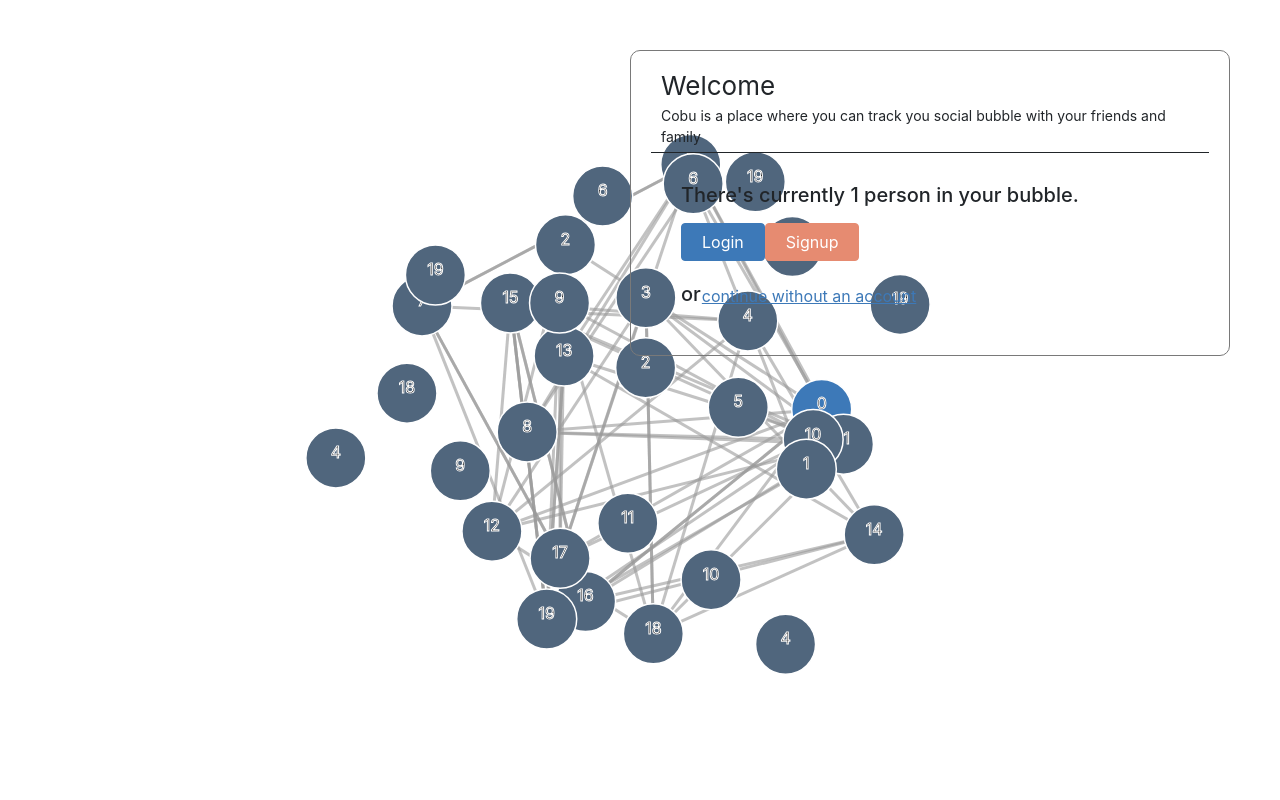
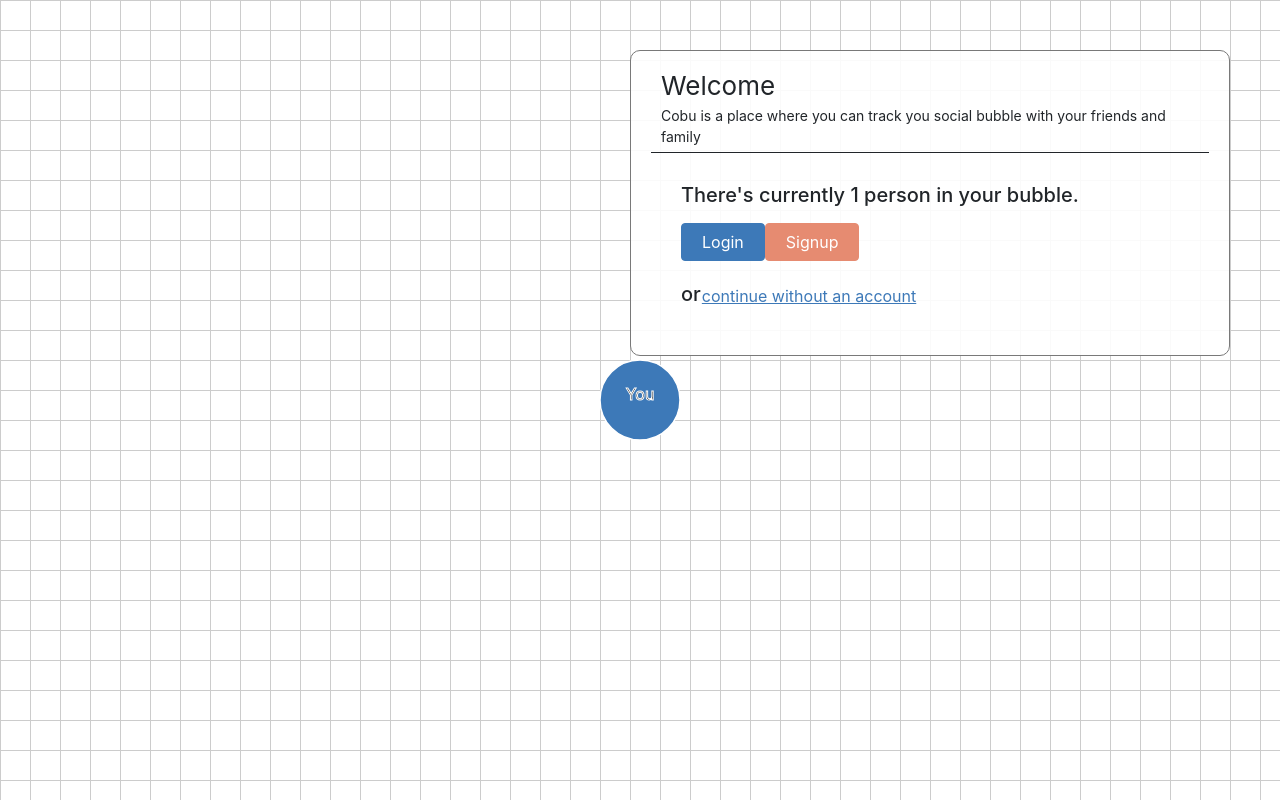
Before and after one commit to Gordon-Yeh/covid-bubble, a React (Create React App) app in the folder web/: page / in a window 1280 px wide. Built offline with nearby package versions, Linux system fonts and the light colour scheme.

Commit message:
add grid to background; highlight node and edge on selection

```diff
--- a/web/src/App.scss
+++ b/web/src/App.scss
@@ -16,4 +16,9 @@
   top: 0;
   z-index: 0;
   overflow: scroll;
+  width: 100%;
+  background-image:
+    repeating-linear-gradient(#ccc 0 1px, transparent 1px 100%),
+    repeating-linear-gradient(90deg, #ccc 0 1px, transparent 1px 100%);
+  background-size: 30px 30px;
 }
--- a/web/src/App.tsx
+++ b/web/src/App.tsx
@@ -9,8 +9,8 @@
     id: 0, email: 'demo@email.com', firstName: 'demo', lastName: 'demo', username: 'demo'
   });
   let a = getFakeNetwork()
-  const [ bubble, setBubble ] = useState(a);
-  const [ selectedNode, setSelectedNode ] = useState(null);
+  const [ bubble, setBubble ] = useState({});
+  const [ selectedNode, setSelectedNode ] = useState({});
 
   // const [ bubble, setBubble ] = useState({ [user.id]: { ...user } });
 
@@ -36,7 +36,7 @@
           width={window.outerWidth}
           height={window.outerHeight}
           graph={bubble}
-          root={{id: 0}}
+          root={user}
         />
       </div>
     </div>
--- a/web/src/components/D3NetworkGraph.tsx
+++ b/web/src/components/D3NetworkGraph.tsx
@@ -24,7 +24,7 @@
   useEffect(() => {
     const [ nodes, links ] = parseGraph(graph, root);
     const svg = d3.select(svgRef.current);
-    let lastSelected = null;
+    let selectedNodeId = null;
 
     console.log('nodes:', nodes);
     console.log('links:', links);
@@ -33,10 +33,20 @@
       switch(node.id) {
         case root.id:
           return colors.primary;
+        case selectedNodeId:
+          return colors.secondary;
         default:
           return colors.dark;
       }
     }
+
+    function getLinkColor(link) : string {
+      if (link.source.id === selectedNodeId || link.target.id === selectedNodeId)
+        return colors.secondary;
+      else
+        return colors.dark;
+    }
+
 
     const simulation = d3.forceSimulation(nodes)
       .force('charge',
@@ -47,12 +57,12 @@
       .force("center", d3.forceCenter(width / 2, height / 2));
 
     const link = svg.append("g")
-        .attr("stroke", "#999")
         .attr("stroke-opacity", 0.6)
       .selectAll("line")
       .data(links)
       .join("line")
-        .attr("stroke-width", linkWidth);
+        .attr("stroke-width", linkWidth)
+        .attr("stroke", getLinkColor);
 
     const nodeGroup = svg.append("g")
         .attr("stroke", "#fff")
@@ -65,19 +75,16 @@
       .append("circle")
       .attr("r", nodeRadius)
       .attr("fill", getNodeColor)
-      .on('click', function(this, d) {
-        d3.select(this)
-          .style('fill', colors.secondary);
-        d3.select(lastSelected)
-          .style('fill', colors.dark);
-        lastSelected = this;
+      .call(onDrag(simulation))
+      .on('click', function(this, event, d) {
+        console.log('click', this, d)
+        selectedNodeId = d.id;
         setSelectedNode(d.data);
-      })
-      .call(onDrag(simulation));
+      });
 
     const label = nodeGroup
       .append('text')
-      .text(d => d.id)
+      .text(d => d.data && d.data.name ? d.data.name : d.id)
       .attr('text-anchor', 'middle')
       .attr('stroke-width', '1px');
 
@@ -89,16 +96,24 @@
           .attr("x1", d => d.source.x)
           .attr("y1", d => d.source.y)
           .attr("x2", d => d.target.x)
-          .attr("y2", d => d.target.y);
+          .attr("y2", d => d.target.y)
+          .attr('stroke', getLinkColor);
 
       node
           .attr("cx", d => d.x)
-          .attr("cy", d => d.y);
+          .attr("cy", d => d.y)
+          .attr("fill", getNodeColor);
 
       label
           .attr('x', d => d.x)
           .attr('y', d => d.y)
     });
+
+    return () => {
+      simulation.stop();
+      link.remove();
+      nodeGroup.remove();
+    };
   })
 
   return (
@@ -116,7 +131,7 @@
     return [ [], [] ];
   }
 
-  let _nodes:Node[] = [{ id: root.id, data: {...root} }],
+  let _nodes:Node[] = [{ id: root.id, data: {...root, name: 'You'} }],
       _links:Link[] = [],
       queue = [ root.id ],
       visited = new Set();
@@ -182,6 +197,6 @@
   height: 500,
   linkDistance: 300,
   forceStrength: -20,
-  nodeRadius: 30,
+  nodeRadius: 40,
   linkWidth: 3,
 };
--- a/web/src/components/NetworkGraph/NetworkGraph.tsx
+++ b/web/src/components/NetworkGraph/NetworkGraph.tsx
@@ -23,7 +23,7 @@
   network, root, width, height, linkWidth, nodeRad
 }) {
   const [ nodes, links ] = getNodePlacements(network, root, width, height)
-  const [ selectedNodeId, setSelectedNodeId ] = useState(null);
+  const [ selectedNodeId, setSelectedNodeId ] = useState('');
 
   function getNodeColor(node) : string {
     switch(node.id) {
--- a/web/src/containers/DialogBox/DialogBox.scss
+++ b/web/src/containers/DialogBox/DialogBox.scss
@@ -4,6 +4,7 @@
   border: 1px solid #797979;
   max-width: 600px;
   border-radius: 10px;
+  background-color: rgba(255, 255, 255, 0.9);
 }
 
 .content {
```
Also changed, not shown: 1 other file (tests, documents, lock files or other folders).
